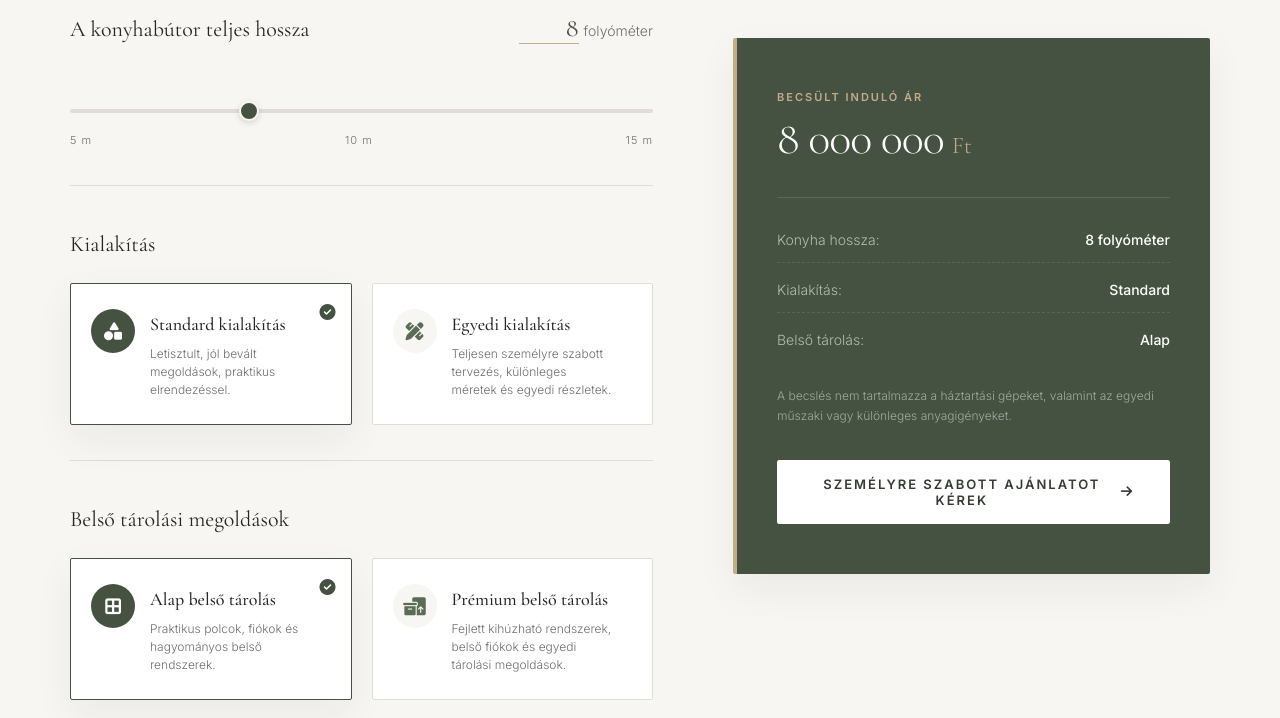
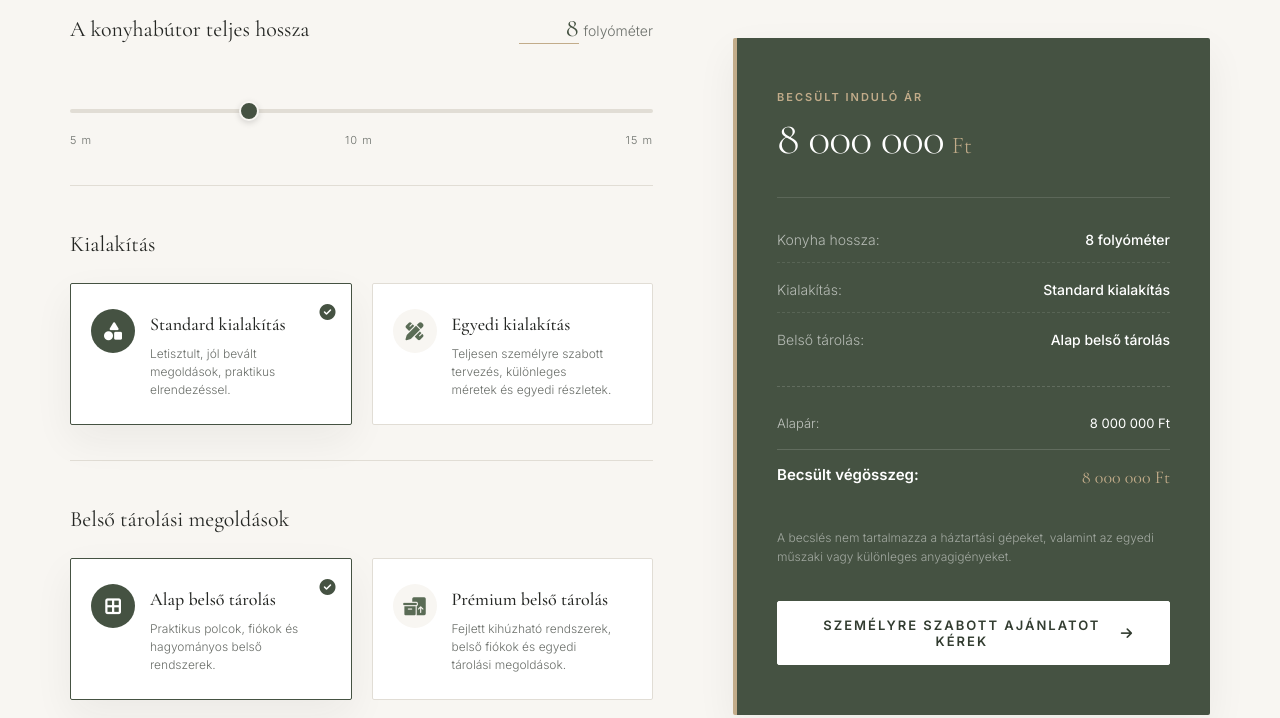
Before and after one commit to quandaledaniel-lab/BC-Konyh-k, a plain HTML site: page index.html in a window 1280 px wide. Both pictures are taken after a click on the element 210 px from the left and 6546 px from the top of the page. Shown: the part 6193-6911 px from the top of the page. Drawn offline with nearby package versions, Linux system fonts and the light colour scheme.

Commit message:
Add files via upload

```diff
--- a/index.html
+++ b/index.html
@@ -455,6 +455,25 @@
                                 </div>
                             </div>
 
+                            <div class="result-breakdown-list" id="calc-breakdown">
+                                <div class="breakdown-row" id="breakdown-base-row">
+                                    <span class="breakdown-label">Alapár:</span>
+                                    <span class="breakdown-val" id="breakdown-base">8 000 000 Ft</span>
+                                </div>
+                                <div class="breakdown-row" id="breakdown-design-row" style="display: none;">
+                                    <span class="breakdown-label">Egyedi kialakítás felára:</span>
+                                    <span class="breakdown-val" id="breakdown-design">+2 000 000 Ft</span>
+                                </div>
+                                <div class="breakdown-row" id="breakdown-storage-row" style="display: none;">
+                                    <span class="breakdown-label">Prémium belső tárolás felára:</span>
+                                    <span class="breakdown-val" id="breakdown-storage">+2 000 000 Ft</span>
+                                </div>
+                                <div class="breakdown-row total-row">
+                                    <span class="breakdown-label">Becsült végösszeg:</span>
+                                    <span class="breakdown-val" id="breakdown-total">8 000 000 Ft</span>
+                                </div>
+                            </div>
+
                             <div class="result-disclaimer">
                                 A becslés nem tartalmazza a háztartási gépeket, valamint az egyedi műszaki vagy különleges anyagigényeket.
                             </div>
--- a/script.js
+++ b/script.js
@@ -292,16 +292,10 @@ document.addEventListener('DOMContentLoaded', () => {
     // --- 6. KONYHA ÁRKALKULÁTOR LOGIKA ---
 
     // Konfigurációs objektum a könnyű módosíthatóságért
-    const calcConfig = {
-        basePricePerMetre: 1000000, // 1 000 000 Ft folyóméterenként
-        designModifiers: {
-            Standard: 0,
-            Egyedi: 0
-        },
-        storageModifiers: {
-            Alap: 0,
-            Premium: 0
-        }
+    const PRICING = {
+        pricePerMeter: 1000000,
+        customDesignExtra: 2000000,
+        premiumStorageExtra: 2000000
     };
 
     const calcRange = document.getElementById('calc-range');
@@ -312,6 +306,13 @@ document.addEventListener('DOMContentLoaded', () => {
     const summaryDesign = document.getElementById('summary-design');
     const summaryStorage = document.getElementById('summary-storage');
     const calcCtaBtn = document.getElementById('calc-cta-btn');
+
+    const breakdownBase = document.getElementById('breakdown-base');
+    const breakdownDesignRow = document.getElementById('breakdown-design-row');
+    const breakdownDesign = document.getElementById('breakdown-design');
+    const breakdownStorageRow = document.getElementById('breakdown-storage-row');
+    const breakdownStorage = document.getElementById('breakdown-storage');
+    const breakdownTotal = document.getElementById('breakdown-total');
 
     const designCards = document.querySelectorAll('#design-type-grid .calc-card');
     const storageCards = document.querySelectorAll('#storage-type-grid .calc-card');
@@ -362,16 +363,46 @@ document.addEventListener('DOMContentLoaded', () => {
     const calculatePrice = () => {
         const length = parseInt(calcRange.value, 10) || 5;
 
-        // Számítási képlet: hossz * 1 000 000 Ft
-        const totalPrice = length * calcConfig.basePricePerMetre;
+        const isCustomDesign = (activeDesign === "Egyedi");
+        const isPremiumStorage = (activeStorage === "Prémium" || activeStorage === "Premium");
 
-        // Animált kiíratás indítása
+        // Számítási képlet: hossz * 1 000 000 Ft + extrák
+        const basePrice = length * PRICING.pricePerMeter;
+        const designExtra = isCustomDesign ? PRICING.customDesignExtra : 0;
+        const storageExtra = isPremiumStorage ? PRICING.premiumStorageExtra : 0;
+
+        const totalPrice = basePrice + designExtra + storageExtra;
+
+        // Animált főár kiíratás indítása
         animatePrice(totalPrice);
 
-        // Összegző kártya frissítése
+        // Összegző kártya szövegeinek frissítése
         summaryLength.textContent = `${length} folyóméter`;
-        summaryDesign.textContent = activeDesign === "Standard" ? "Standard" : "Egyedi";
-        summaryStorage.textContent = activeStorage === "Alap" ? "Alap" : "Prémium";
+        summaryDesign.textContent = activeDesign === "Standard" ? "Standard kialakítás" : "Egyedi kialakítás";
+        summaryStorage.textContent = activeStorage === "Alap" ? "Alap belső tárolás" : "Prémium belső tárolás";
+
+        // Részletes árbontás frissítése és ki/be kapcsolása
+        if (breakdownBase) breakdownBase.textContent = `${formatNumber(basePrice)} Ft`;
+
+        if (breakdownDesignRow && breakdownDesign) {
+            if (isCustomDesign) {
+                breakdownDesign.textContent = `+${formatNumber(PRICING.customDesignExtra)} Ft`;
+                breakdownDesignRow.style.display = 'flex';
+            } else {
+                breakdownDesignRow.style.display = 'none';
+            }
+        }
+
+        if (breakdownStorageRow && breakdownStorage) {
+            if (isPremiumStorage) {
+                breakdownStorage.textContent = `+${formatNumber(PRICING.premiumStorageExtra)} Ft`;
+                breakdownStorageRow.style.display = 'flex';
+            } else {
+                breakdownStorageRow.style.display = 'none';
+            }
+        }
+
+        if (breakdownTotal) breakdownTotal.textContent = `${formatNumber(totalPrice)} Ft`;
     };
 
     // Inputok szinkronizálása és eseménykezelése
@@ -422,7 +453,15 @@ document.addEventListener('DOMContentLoaded', () => {
         if (calcCtaBtn) {
             calcCtaBtn.addEventListener('click', () => {
                 const length = calcRange.value;
-                const formattedPrice = formatNumber(length * calcConfig.basePricePerMetre);
+                const isCustomDesign = (activeDesign === "Egyedi");
+                const isPremiumStorage = (activeStorage === "Prémium" || activeStorage === "Premium");
+
+                const basePrice = length * PRICING.pricePerMeter;
+                const designExtra = isCustomDesign ? PRICING.customDesignExtra : 0;
+                const storageExtra = isPremiumStorage ? PRICING.premiumStorageExtra : 0;
+                const totalPrice = basePrice + designExtra + storageExtra;
+
+                const formattedPrice = formatNumber(totalPrice);
 
                 // Szövegsablon összeállítása a kért formátumban
                 const messageTemplate = `Tisztelt BC Konyhák!
--- a/style.css
+++ b/style.css
@@ -1756,6 +1756,49 @@ button, input, textarea, select {
     color: var(--color-white);
 }
 
+/* Részletezett árbontás */
+.result-breakdown-list {
+    display: flex;
+    flex-direction: column;
+    gap: 10px;
+    margin-bottom: 35px;
+    border-top: 1px dashed rgba(255, 255, 255, 0.15);
+    padding-top: 25px;
+}
+
+.breakdown-row {
+    display: flex;
+    justify-content: space-between;
+    font-size: 13px;
+}
+
+.breakdown-label {
+    color: rgba(255, 255, 255, 0.65);
+}
+
+.breakdown-val {
+    color: var(--color-white);
+    font-weight: 400;
+}
+
+.breakdown-row.total-row {
+    font-size: 15px;
+    font-weight: 600;
+    border-top: 1px solid rgba(255, 255, 255, 0.15);
+    padding-top: 12px;
+    margin-top: 5px;
+}
+
+.breakdown-row.total-row .breakdown-label {
+    color: var(--color-white);
+}
+
+.breakdown-row.total-row .breakdown-val {
+    color: var(--color-accent);
+    font-size: 18px;
+    font-family: var(--font-serif);
+}
+
 .result-disclaimer {
     font-size: 12px;
     color: rgba(255, 255, 255, 0.5);
```
